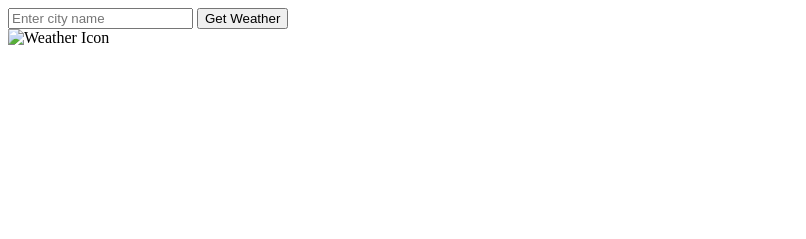
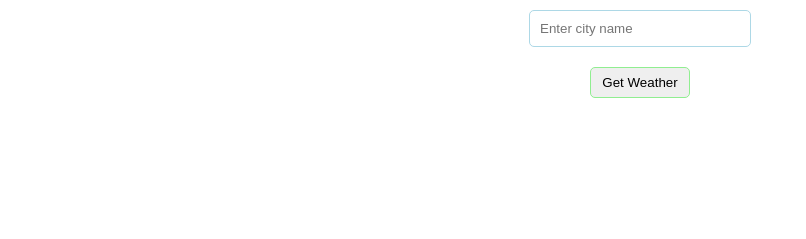
Before and after one commit to aliyenurerdogu/js_exercises, a plain HTML site: page weather_app/index.html in a window 1280 px wide. Shown: the whole page, without its empty margins (0-806 px from the left). Drawn offline with Linux system fonts and the light colour scheme.

Commit message:
weather-css

```diff
--- a/weather_app/app.js
+++ b/weather_app/app.js
@@ -33,7 +33,6 @@ async function getWeather() {
         return;
     }
 
-
     try {
         const response = await fetch(url);
         const data = await response.json();
--- a/weather_app/index.html
+++ b/weather_app/index.html
@@ -5,14 +5,15 @@
     <meta charset="UTF-8">
     <meta name="viewport" content="width=device-width, initial-scale=1.0">
     <title>Weather App</title>
+    <link rel="stylesheet" href="styles.css">
 </head>
 
 <body>
     <div class="container">
         <input id="city" type="text" placeholder="Enter city name">
         <button id="getWeatherButton">Get Weather</button>
-        <div>
-            <img id="weatherIcon" alt="Weather Icon">
+        <div class="weather-container">
+            <img id="weatherIcon" />
             <h2 id="cityName"></h2>
             <p id="temperature"></p>
             <p id="humidity"></p>
--- /dev/null
+++ b/weather_app/styles.css
@@ -0,0 +1,33 @@
+* {
+    margin: 0;
+    padding: 0;
+}
+
+.container {
+    display: flex;
+    flex-direction: column;
+    align-items: center;
+    justify-content: center;
+}
+
+#city {
+    padding: 10px;
+    margin: 10px;
+    border: 1px solid lightblue;
+    border-radius: 5px;
+    width: 200px;
+}
+
+#getWeatherButton {
+    margin: 10px;
+    padding: 7px;
+    border: 1px solid lightgreen;
+    width: 100px;
+    border-radius: 5px;
+    cursor: pointer;
+}
+
+.weather-container {
+    padding: 40px;
+    margin: 30px;
+}
```
